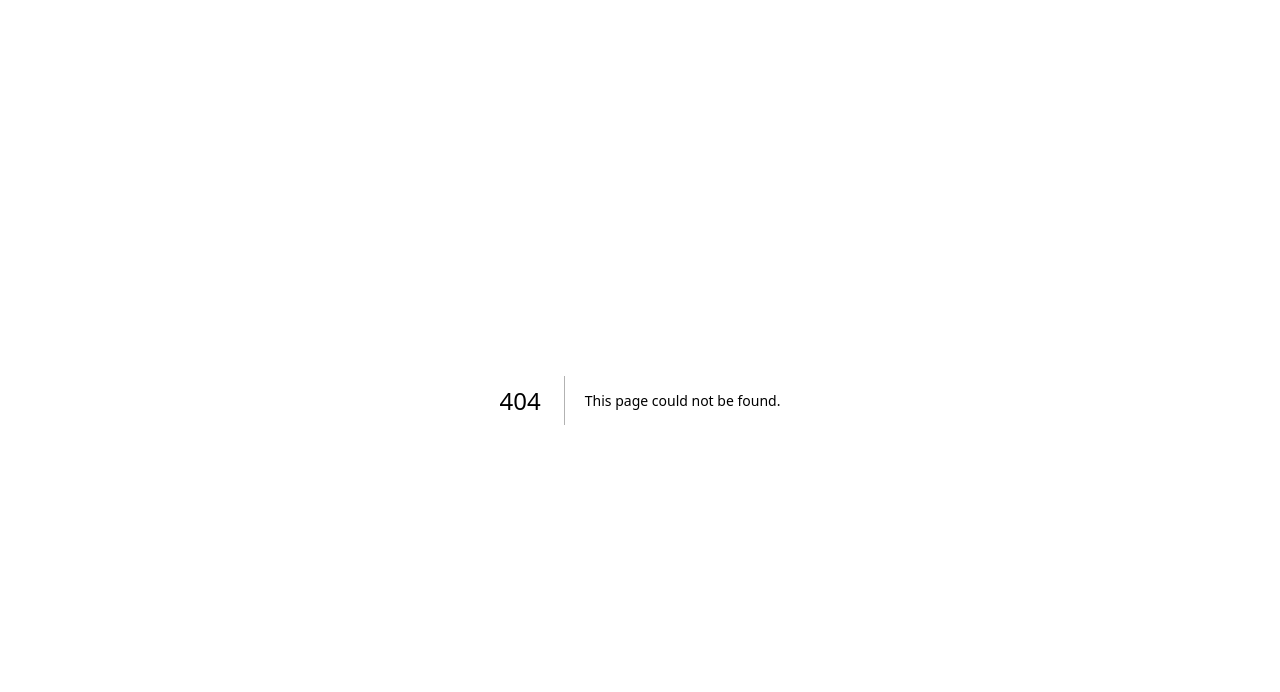
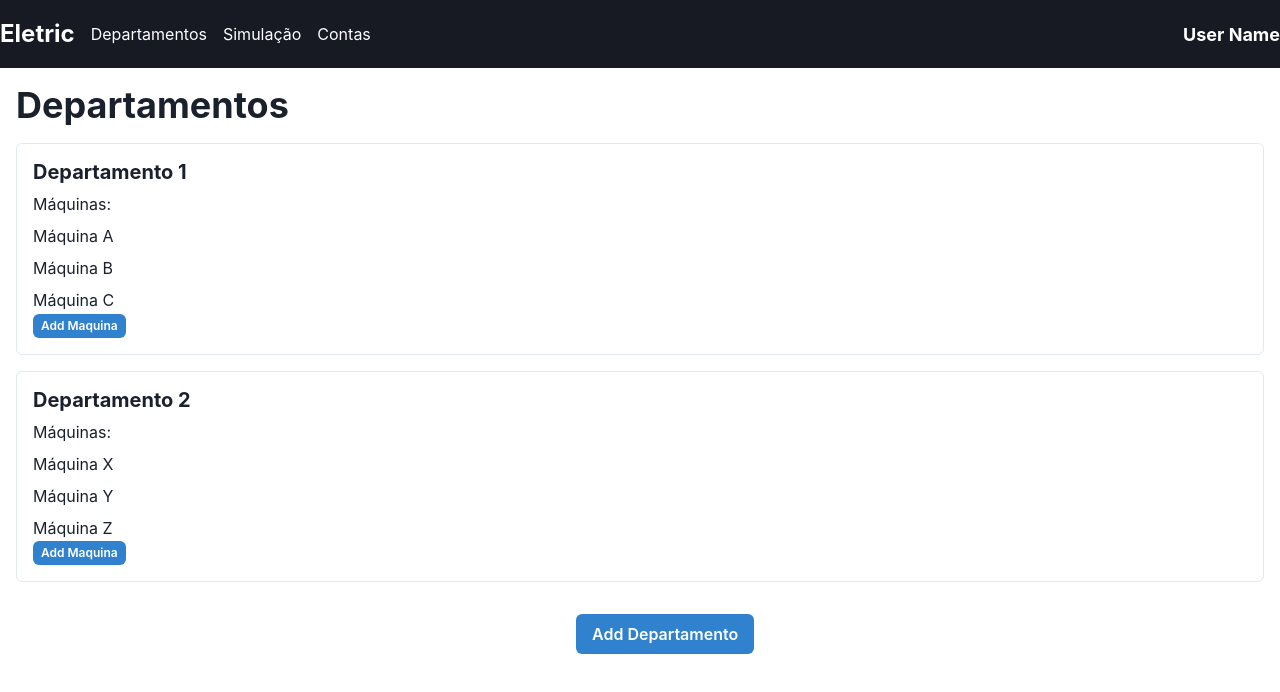
Before and after one commit to SamuelBatis/eletric-front, a Next.js app: page /departamentos in a window 1280 px wide. Before the commit this address had no page. Shown: the top 692 px of the page. Built offline with nearby package versions, Linux system fonts and the light colour scheme.

Commit message:
feat: tela de departamento mocada

```diff
--- a/components/Header.js
+++ b/components/Header.js
@@ -6,19 +6,24 @@ const Header = () => {
     <Box bg="gray.900" py={4}>
       <Flex alignItems="center" justifyContent="center">
         <Stack direction="row" spacing={4} alignItems="center">
-          <Link href="/" passHref>
-            <Text as="a" fontWeight="bold" fontSize="2xl" color="white">
+          <Link href="/dashboard" passHref>
+            <Text as="span" fontWeight="bold" fontSize="2xl" color="white">
               Eletric
             </Text>
           </Link>
-          <Link href="/about" passHref>
-            <Text as="a" fontSize="lg" color="white">
-              About
+          <Link href="/departamentos" passHref>
+            <Text as="span" fontSize="md" color="white">
+              Departamentos
             </Text>
           </Link>
-          <Link href="/contact" passHref>
-            <Text as="a" fontSize="lg" color="white">
-              Contact
+          <Link href="/simulacao" passHref>
+            <Text as="span" fontSize="md" color="white">
+              Simulação
+            </Text>
+          </Link>
+          <Link href="/contas" passHref>
+            <Text as="span" fontSize="md" color="white">
+              Contas
             </Text>
           </Link>
         </Stack>
--- a/package.json
+++ b/package.json
@@ -19,6 +19,7 @@
     "next": "^13.2.4",
     "react": "^18.2.0",
     "react-dom": "^18.2.0",
+    "react-icons": "^4.8.0",
     "react-slick": "^0.29.0",
     "recharts": "^2.5.0"
   }
--- /dev/null
+++ b/pages/departamentos.js
@@ -0,0 +1,43 @@
+import Header from "@/components/Header";
+import { Button, Card } from "@chakra-ui/react";
+import { Box, Heading, Text, VStack } from "@chakra-ui/react";
+
+const departments = [
+  {
+    name: "Departamento 1",
+    machines: ["Máquina A", "Máquina B", "Máquina C"],
+  },
+  {
+    name: "Departamento 2",
+    machines: ["Máquina X", "Máquina Y", "Máquina Z"],
+  },
+];
+
+export default function Departamentos() {
+  return (
+    <>
+      <Header />
+      <Box p={4}>
+        <Heading as="h1" mb={4}>
+          Departamentos
+        </Heading>
+
+        {departments.map((department, index) => (
+          <Box key={index} p={4} borderWidth={1} borderRadius="md" mb={4}>
+            <Heading as="h2" size="md" mb={2}>
+              {department.name}
+            </Heading>
+            <Text>Máquinas:</Text>
+            <VStack align="start" spacing={2} mt={2}>
+              {department.machines.map((machine, i) => (
+                <Text key={i}>{machine}</Text>
+              ))}
+            </VStack>
+            <Button colorScheme="blue" size="xs"> Add Maquina </Button>
+          </Box>
+        ))}
+      </Box>{" "}
+      <Button colorScheme="blue" ml="45%"> Add Departamento</Button>
+    </>
+  );
+}
--- a/services/api.js
+++ b/services/api.js
@@ -6,7 +6,7 @@ const api = axios.create({
 
 api.interceptors.request.use(
   (config) => {
-    const token = sessionStorage.getItem("token");
+    const token = localStorage.getItem("token");
     if (token) {
       config.headers["Authorization"] = `Bearer ${token}`;
     }
```
Also changed, not shown: pages/singup.js (+98 -18 lines), 1 other file (tests, documents, lock files or other folders).
